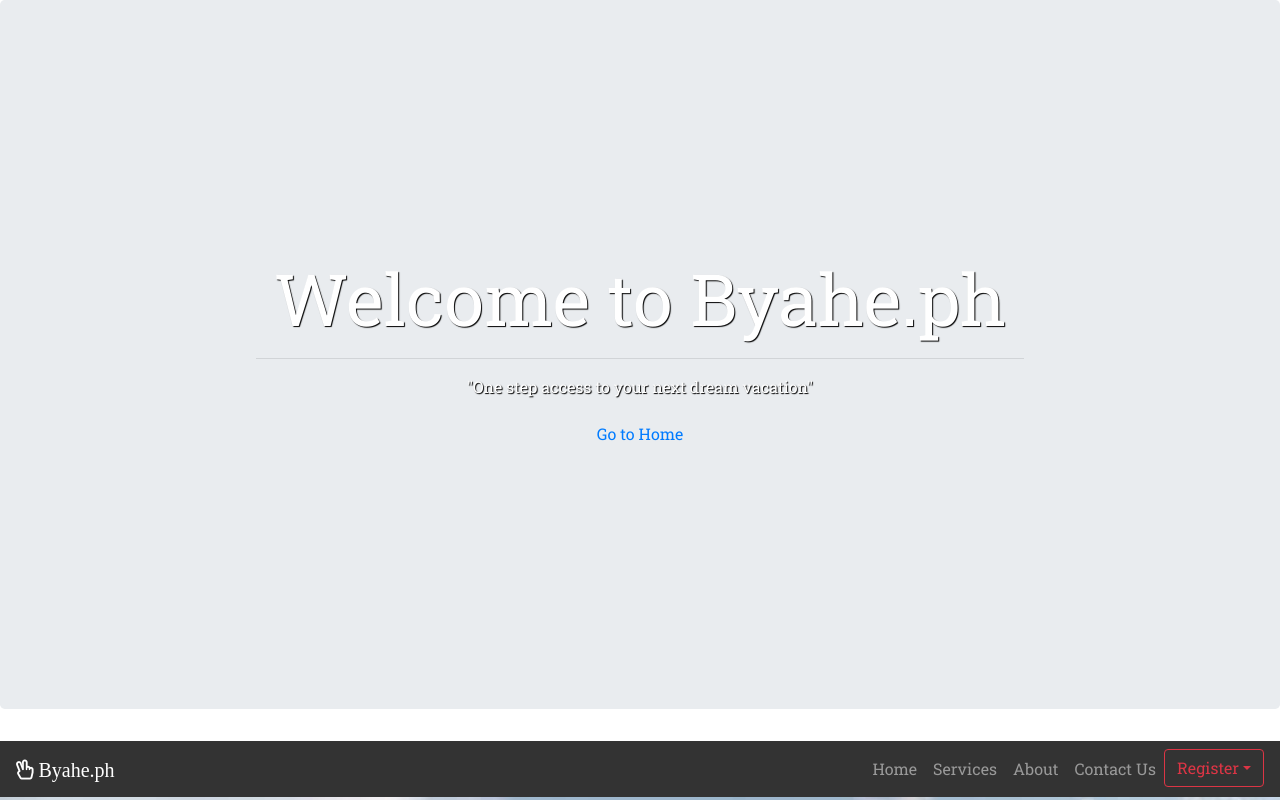
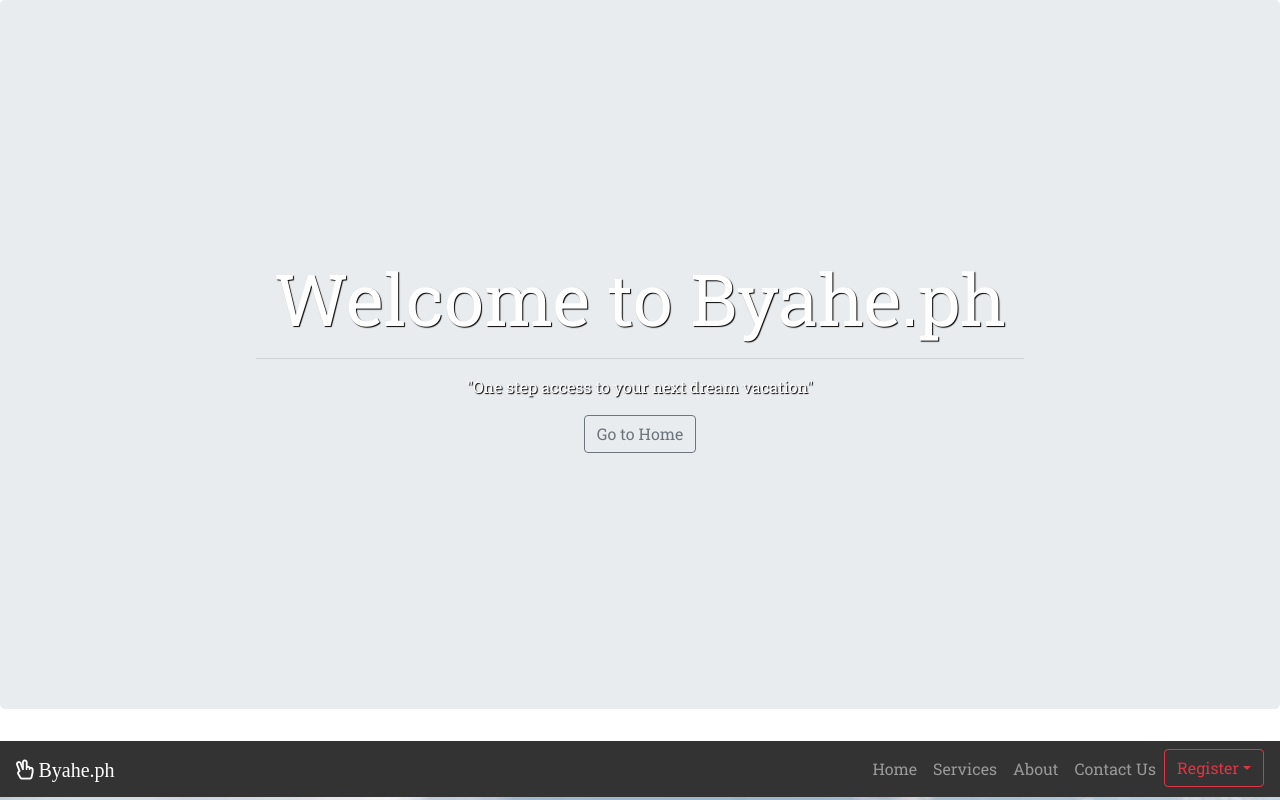
Before and after one commit to oralecarlangelo/capstone-01-01, a plain HTML site: page home.html in a window 1280 px wide. Shown: the top 800 px of the page. Drawn offline with nearby package versions, Linux system fonts and the light colour scheme.

Commit message:
added button for home

```diff
--- a/home.html
+++ b/home.html
@@ -27,7 +27,10 @@
 			<h1 class="display-3 ">Welcome to Byahe.ph</h1>
 			<hr class="my-3">
 			<p>"One step access to your next dream vacation"</p>
-			<a href="#carousel-home" class="btn btn-block" style="margin-top: 5px;">Go to Home</a>
+			<form action="#carousel-home">
+				<button class="btn btn-outline-secondary">Go to Home</button>
+			</form>
+			<!-- <a href="#carousel-home" class="btn btn-block" style="margin-top: 5px;">Go to Home</a> -->
 		</div>
 		<nav id="navbar" class="navbar sticky-top navbar-expand-lg navbar-dark ">
 				<a class="navbar-brand" href="#">
```
